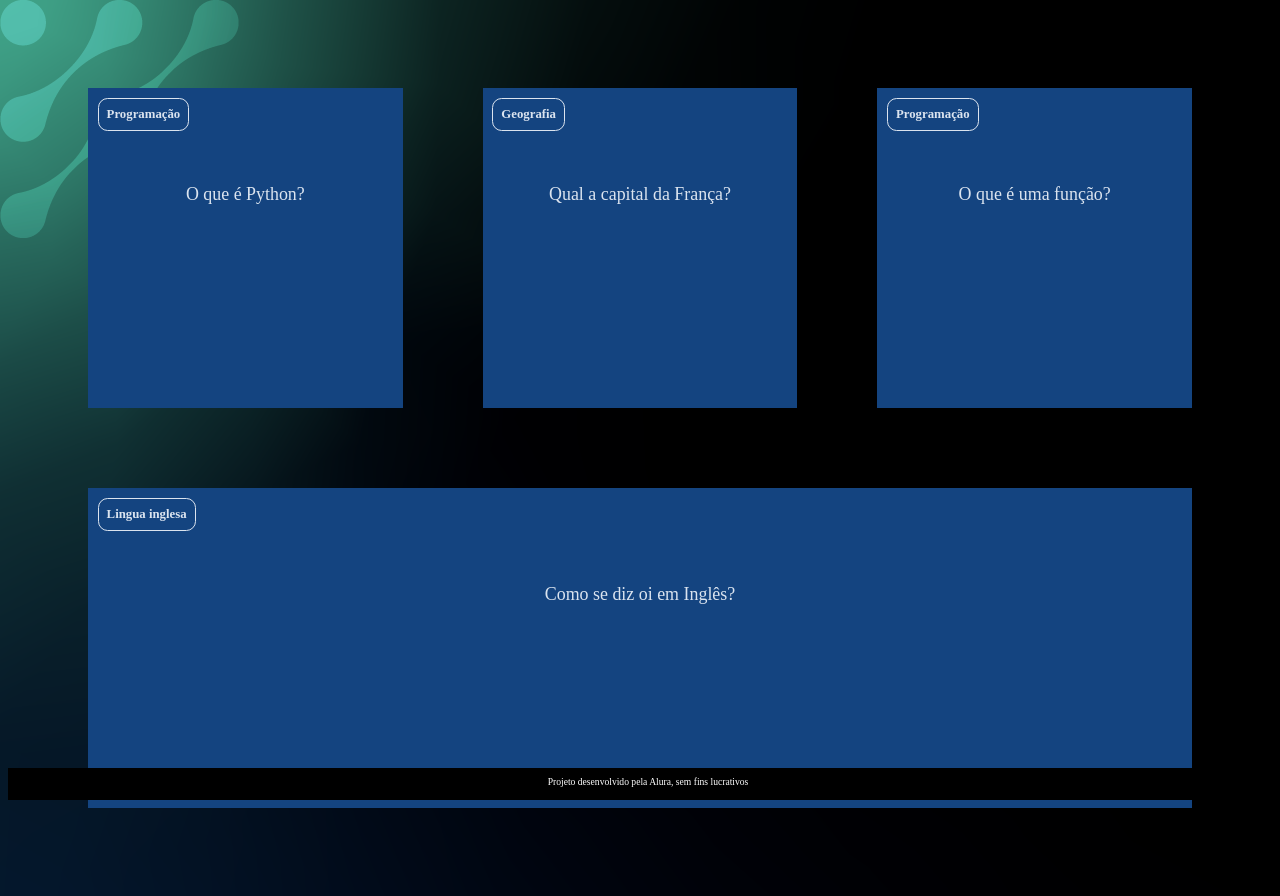
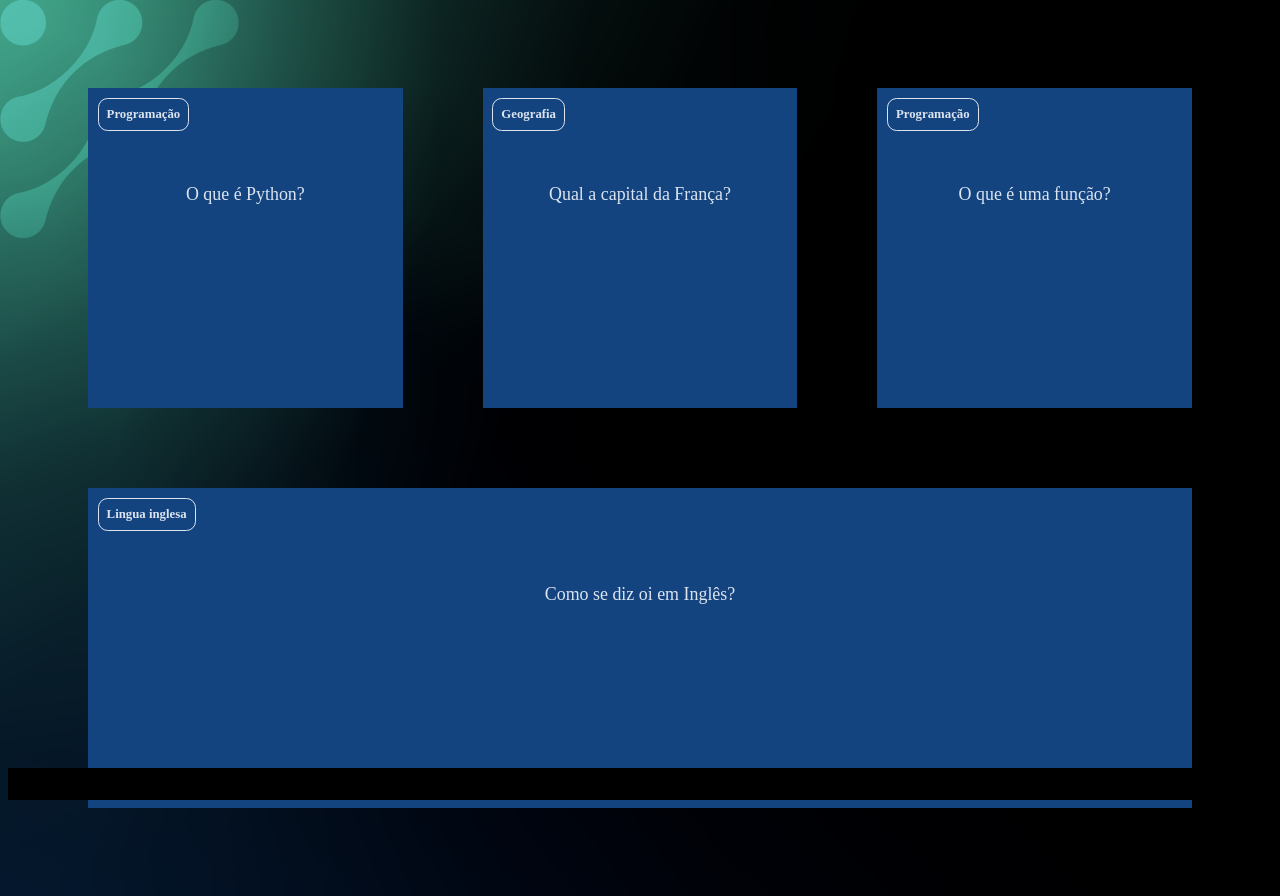
Before and after one commit to 2CLockzx09/Carta-Flahs, a plain HTML site: page index.html in a window 1280 px wide. Drawn offline with Linux system fonts and the light colour scheme.

Commit message:
Update index.html

```diff
--- a/index.html
+++ b/index.html
@@ -24,7 +24,6 @@
         </section>
     </main>
     <footer>
-        <p>Projeto desenvolvido pela Alura, sem fins lucrativos</p>
     </footer>
     <script src="app.js"></script>
     <script src="perguntas.js"></script>
```
